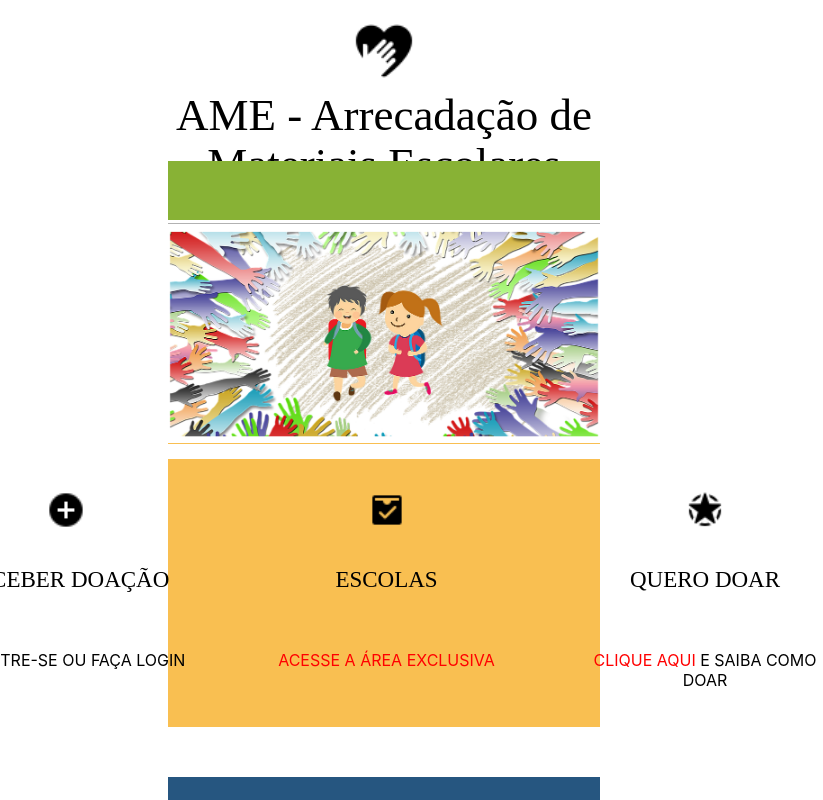
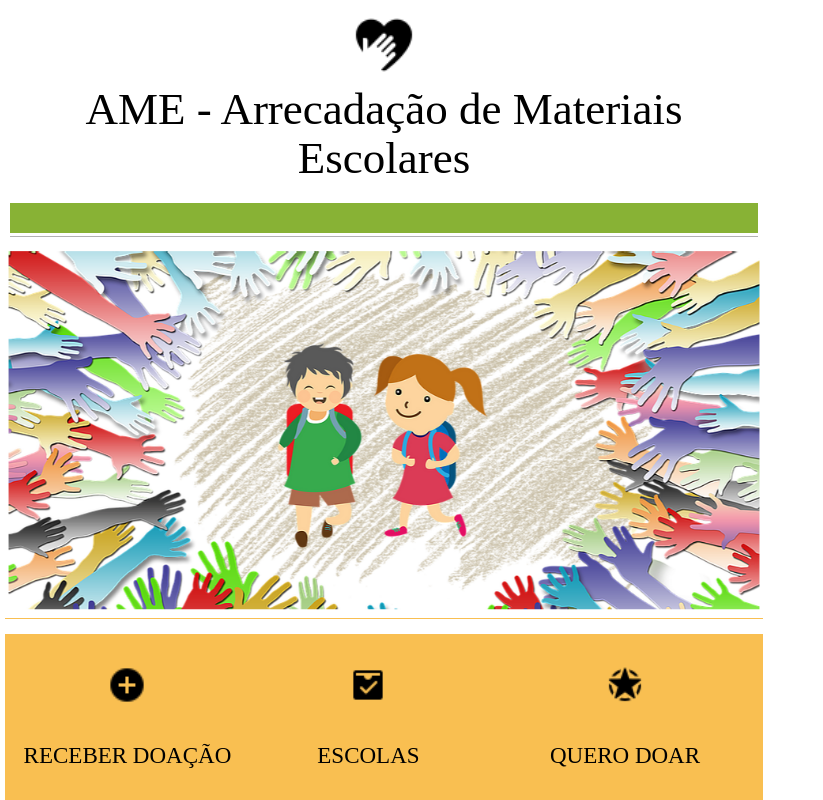
Before and after one commit to nathanymendonca/Squad32FCamara, a Next.js app: page / in a window 768 px wide. Shown: the top 800 px of the page, 823 px wide, since content can reach past the window. Built offline with nearby package versions, Linux system fonts and the light colour scheme; a web font is replaced by a local one.

Commit message:
responsividade da index finalizada

```diff
--- a/src/components/Header/Header.module.css
+++ b/src/components/Header/Header.module.css
@@ -69,8 +69,6 @@
         flex-direction: row;
         padding: 5px;
         height: auto;
-
-
     }
 
     .ame {
@@ -81,10 +79,23 @@
     .square{
         display: none;
     }
-    .logo{
 
-    }
     .lineGray{
         display: none;
     }
 }
+
+@media screen and (min-width: 700px) and (max-width:1024px){
+    .container{
+        padding: 5px;
+        height: max-content;
+    }
+
+    .ame{
+        height: max-content;
+    }
+
+    .square{
+        height: 30px;
+    }
+}
--- a/src/styles/pages/Index.module.css
+++ b/src/styles/pages/Index.module.css
@@ -1,3 +1,4 @@
+
 .container{
 
     width: 100%;
@@ -222,7 +223,8 @@
 
 }
 
-@media screen and (max-width: 700px) {
+
+@media screen and (max-width: 700px){
 
   .container{
     max-width: 100%;
@@ -264,6 +266,44 @@
   }
 
 
+}
 
 
+@media screen and (min-width: 700px) and (max-width: 900px){
+  .container{
+     max-width: 100%;
+     overflow: hidden;
+     height: max-content;
+     min-width: 700px;
+     padding: 5px;
+  }
+
+
+  .section{
+    width: 100%;
+  }
+
+  .receiverSquare{
+    margin: 0;
+
+  }
+
+  .schoolSquare{
+    margin: 0;
+  }
+
+  .giverSquare{
+    margin: 0;
+  }
+
+  .whiteLine1 {
+    display: none;
+    margin: 0;
+  }
+
+  .whiteLine2{
+    display: none;
+    margin: 0;
+  }
+
 }
```
